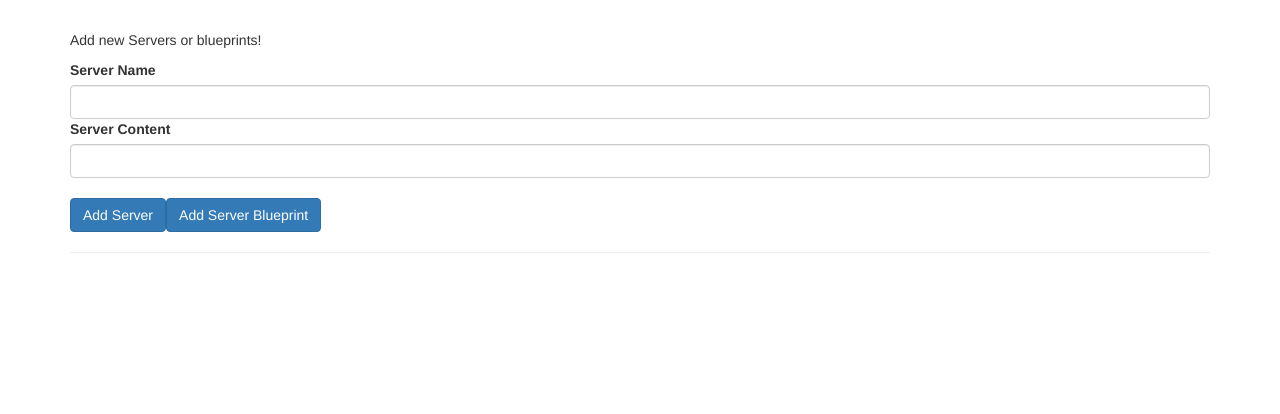
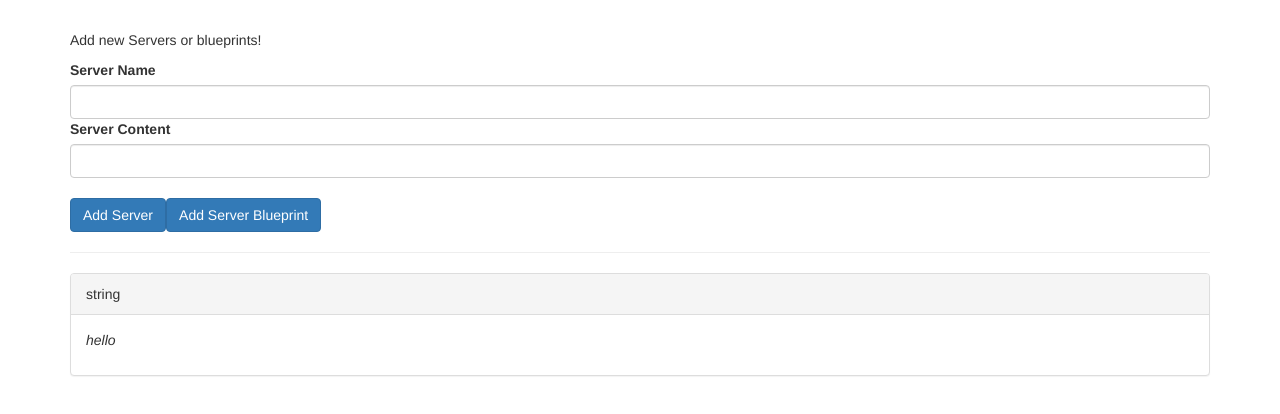
Before and after one commit to seanmcquaid/angular-udemy, an Angular app in the folder databinding/: page / in a window 1280 px wide. Shown: the top 414 px of the page. Built offline with nearby package versions, Linux system fonts and the light colour scheme.

Commit message:
learned about custom property binding, kind of like passing props down in react

```diff
--- a/databinding/src/app/app.component.html
+++ b/databinding/src/app/app.component.html
@@ -3,7 +3,11 @@
   <hr>
   <div class="row">
     <div class="col-xs-12">
-      <app-server-element *ngFor="let serverElement of serverElements"></app-server-element>
+      <app-server-element
+        *ngFor="let serverElement of serverElements"
+        [element]="serverElement"
+      >
+      </app-server-element>
     </div>
   </div>
 </div>
--- a/databinding/src/app/app.component.ts
+++ b/databinding/src/app/app.component.ts
@@ -6,8 +6,8 @@
   styleUrls: ['./app.component.css']
 })
 export class AppComponent {
-  serverElements = [];
-  newServerName = '';
-  newServerContent = '';
+  serverElements = [
+    {content: 'hello', type: 'blueprint', name: 'string'}
+  ];
 
 }
--- a/databinding/src/app/cockpit/cockpit.component.ts
+++ b/databinding/src/app/cockpit/cockpit.component.ts
@@ -15,18 +15,18 @@
   }
 
   onAddServer() {
-    this.serverElements.push({
-      type: 'server',
-      name: this.newServerName,
-      content: this.newServerContent
-    });
+    // this.serverElements.push({
+    //   type: 'server',
+    //   name: this.newServerName,
+    //   content: this.newServerContent
+    // });
   }
 
   onAddBlueprint() {
-    this.serverElements.push({
-      type: 'blueprint',
-      name: this.newServerName,
-      content: this.newServerContent
-    });
+    // this.serverElements.push({
+    //   type: 'blueprint',
+    //   name: this.newServerName,
+    //   content: this.newServerContent
+    // });
   }
 }
--- a/databinding/src/app/server-element/server-element.component.ts
+++ b/databinding/src/app/server-element/server-element.component.ts
@@ -1,4 +1,4 @@
-import { Component, OnInit } from '@angular/core';
+import { Component, Input, OnInit } from '@angular/core';
 
 @Component({
   selector: 'app-server-element',
@@ -6,6 +6,7 @@
   styleUrls: ['./server-element.component.css']
 })
 export class ServerElementComponent implements OnInit {
+  @Input() element: {type: string, name: string, content: string};
 
   constructor() { }
 
```
